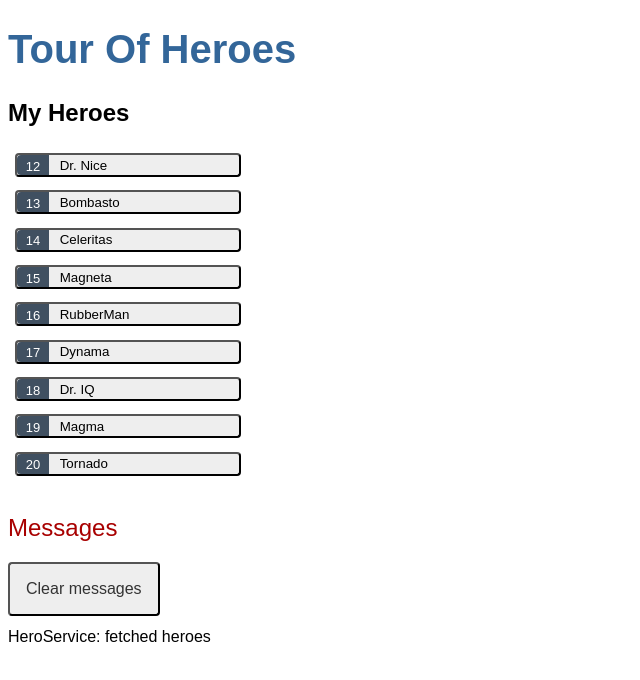
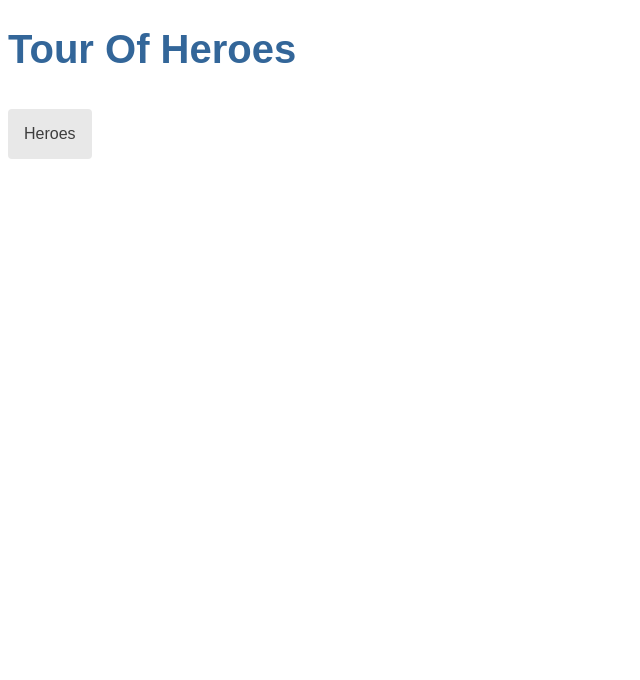
Before and after one commit to HichamGuessab/Tour_Of_Heroes, an Angular app: page / in a window 1280 px wide. Shown: the top 680 px of the page, without its empty margins (0-640 px from the left). Built offline with nearby package versions, Linux system fonts and the light colour scheme.

Commit message:
Add the AppRoutingModule, RouterOutlet and a navigation link using routerLink

```diff
--- a/src/app/app.component.css
+++ b/src/app/app.component.css
@@ -43,6 +43,25 @@
     cursor: auto;
 }
 
+nav a {
+    padding: 1rem;
+    text-decoration: none;
+    margin-top: 10px;
+    display: inline-block;
+    background-color: #e8e8e8;
+    color: #3d3d3d;
+    border-radius: 4px;
+}
+
+nav a:hover {
+    color: white;
+    background-color: #42545C;
+}
+
+nav a:active {
+    background-color: black;
+}
+
 /* everywhere else */
 * {
     font-family: Arial, Helvetica, sans-serif;
--- a/src/app/app.component.html
+++ b/src/app/app.component.html
@@ -1,3 +1,6 @@
 <h1>{{title}}</h1>
-<app-heroes></app-heroes>
+<nav>
+    <a routerLink="/heroes">Heroes</a>
+</nav>
+<router-outlet></router-outlet>
 <app-messages></app-messages>
--- a/src/app/app.module.ts
+++ b/src/app/app.module.ts
@@ -6,7 +6,8 @@
 
 import { FormsModule } from '@angular/forms';
 import { HeroDetailComponent } from './hero-detail/hero-detail.component';
-import { MessagesComponent } from './messages/messages.component'; // <-- NgModel lives here
+import { MessagesComponent } from './messages/messages.component';
+import { AppRoutingModule } from './app-routing.module'; // <-- NgModel lives here
 
 @NgModule({
   declarations: [
@@ -17,7 +18,8 @@
   ],
   imports: [
     BrowserModule,
-    FormsModule
+    FormsModule,
+    AppRoutingModule
   ],
   providers: [],
   bootstrap: [AppComponent]
```
Also changed, not shown: src/app/app-routing.module.ts (added, +15 -0 lines).
